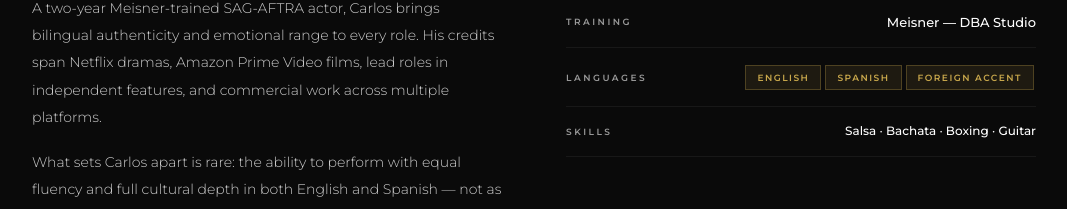
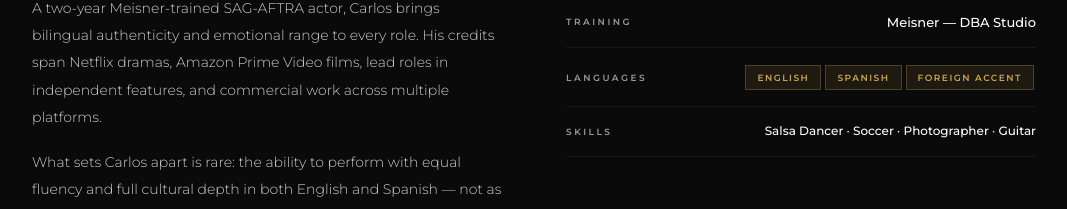
Before and after one commit to karloz8008/carlosfloresactor, a plain HTML site: page index.html in a window 1280 px wide. Shown: the part 1664-1873 px from the top of the page, without its empty margins (106-1173 px from the left). Drawn offline with nearby package versions, Linux system fonts and the light colour scheme.

Commit message:
Update skills

```diff
--- a/index.html
+++ b/index.html
@@ -292,7 +292,7 @@ footer{flex-direction:column;gap:20px;text-align:center;padding:28px 24px}
           <span class="d-label">Languages</span>
           <div><span class="lang-badge">English</span><span class="lang-badge">Spanish</span><span class="lang-badge">Foreign Accent</span></div>
         </div>
-        <div class="detail-row"><span class="d-label">Skills</span><span class="d-val" style="font-size:12px">Salsa · Bachata · Boxing · Guitar</span></div>
+        <div class="detail-row"><span class="d-label">Skills</span><span class="d-val" style="font-size:12px">Salsa Dancer · Soccer · Photographer · Guitar</span></div>
       </div>
     </div>
   </div>
```
